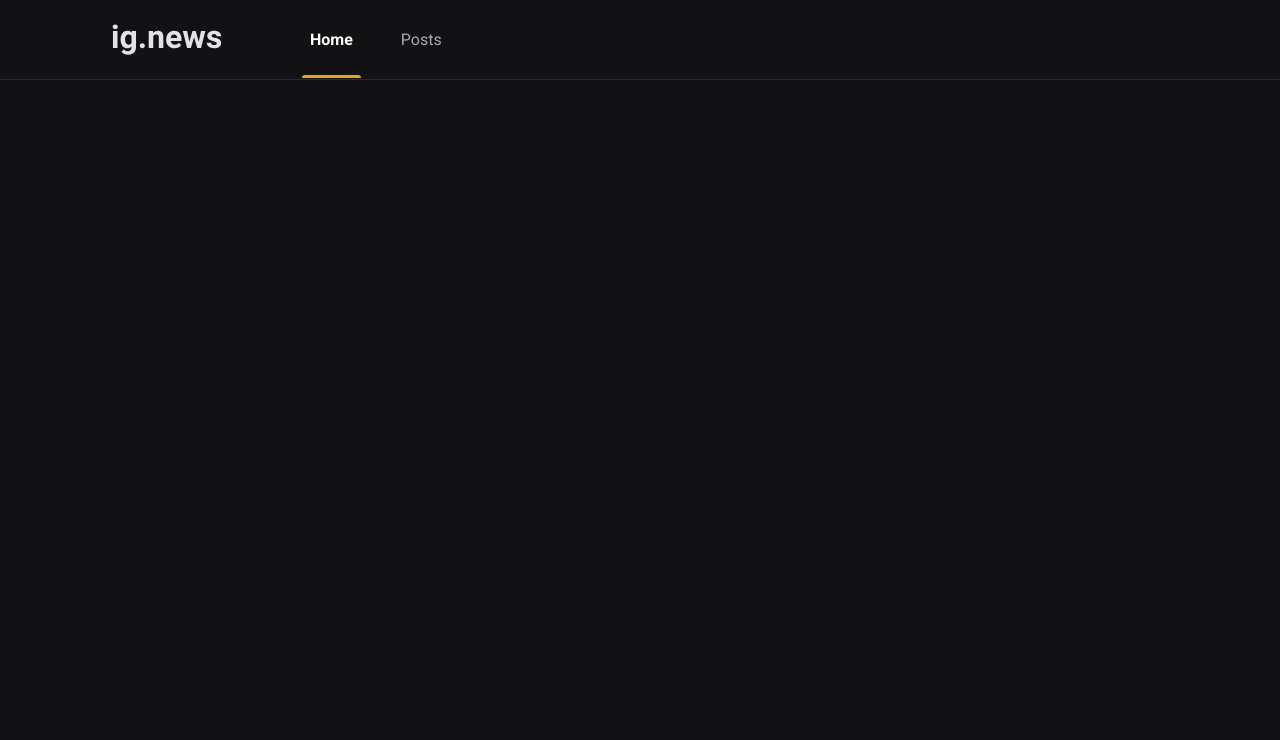
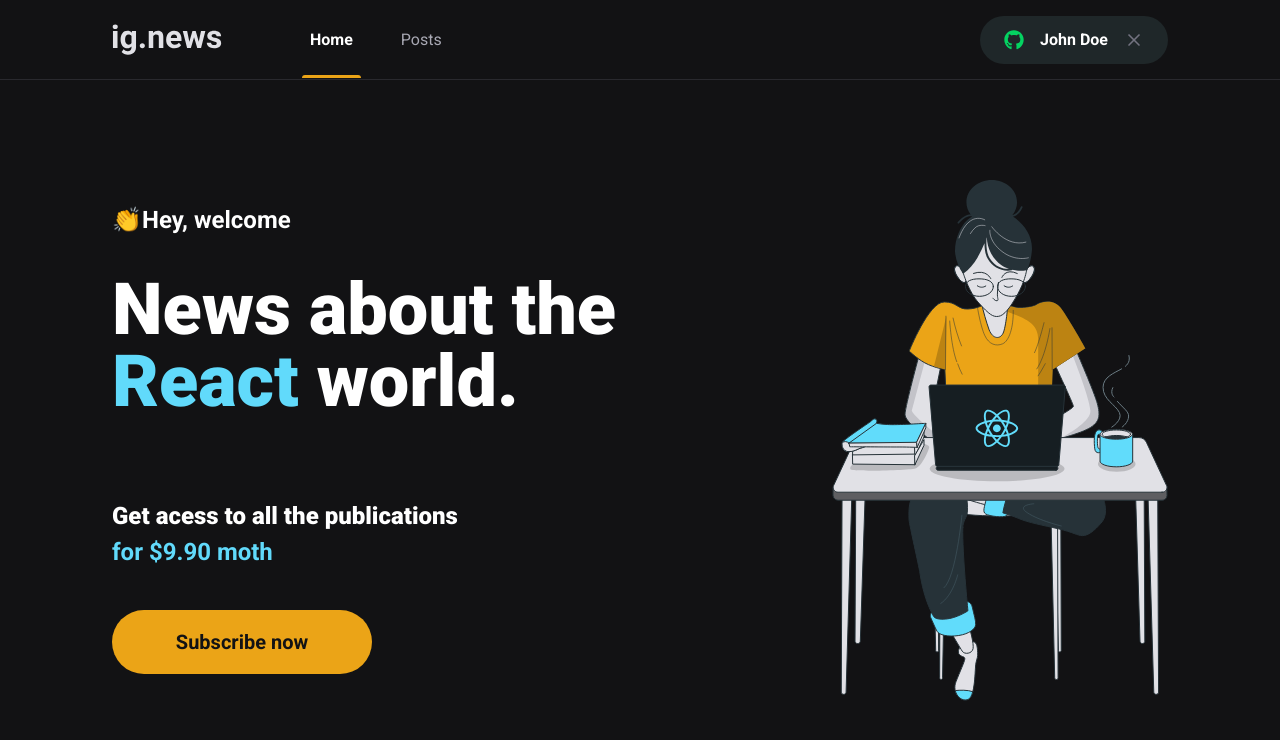
Before and after one commit to Jose-Caldas/projeto-com-NextJS, a Next.js app: page / in a window 1280 px wide. Shown: the top 740 px of the page. Built offline with nearby package versions, Linux system fonts and the light colour scheme.

Commit message:
layout and page Home

```diff
--- a/package.json
+++ b/package.json
@@ -11,6 +11,7 @@
     "next": "10.1.3",
     "react": "17.0.2",
     "react-dom": "17.0.2",
+    "react-icons": "^4.2.0",
     "sass": "^1.32.11"
   },
   "devDependencies": {
--- a/src/components/Header/index.tsx
+++ b/src/components/Header/index.tsx
@@ -1,3 +1,4 @@
+import { SignInButon } from "../SignInButton";
 import styles from "./style.module.scss";
 
 export function Header() {
@@ -9,6 +10,7 @@
           <a className={styles.active}>Home</a>
           <a>Posts</a>
         </nav>
+        <SignInButon />
       </div>
     </header>
   );
--- a/src/components/Header/style.module.scss
+++ b/src/components/Header/style.module.scss
@@ -51,4 +51,8 @@
       }
     }
   }
+
+  button {
+    margin-left: auto;
+  }
 }
--- /dev/null
+++ b/src/components/SignInButton/index.tsx
@@ -0,0 +1,21 @@
+import styles from "./style.module.scss";
+
+import { FaGithub } from "react-icons/fa";
+import { FiX } from "react-icons/fi";
+
+export function SignInButon() {
+  const isUserLoggedIn = true;
+
+  return isUserLoggedIn ? (
+    <button type="button" className={styles.signInButton}>
+      <FaGithub color="#04d361" />
+      John Doe
+      <FiX color="#737380" className={styles.closeIcon} />
+    </button>
+  ) : (
+    <button type="button" className={styles.signInButton}>
+      <FaGithub color="#eba417" />
+      Sign in with GitHub
+    </button>
+  );
+}
--- /dev/null
+++ b/src/components/SignInButton/style.module.scss
@@ -0,0 +1,32 @@
+.signInButton {
+  height: 3rem;
+  border-radius: 3rem;
+  background-color: var(--gray850);
+  border: 0;
+  padding: 0 1.5rem;
+
+  display: flex;
+  align-items: center;
+  justify-content: center;
+
+  color: var(--white);
+  font-weight: bold;
+
+  svg {
+    width: 20px;
+    height: 20px;
+  }
+  svg:first-child {
+    margin-right: 1rem;
+  }
+
+  transition: filter 0.2s;
+
+  &:hover {
+    filter: brightness(0.8);
+  }
+
+  svg.closeIcon {
+    margin-left: 1rem;
+  }
+}
--- /dev/null
+++ b/src/components/SubscribeButton/index.tsx
@@ -0,0 +1,9 @@
+import styles from "./styles.module.scss";
+
+export function SubscribeButton() {
+  return (
+    <button type="button" className={styles.subscribeButton}>
+      Subscribe now
+    </button>
+  );
+}
--- /dev/null
+++ b/src/components/SubscribeButton/styles.module.scss
@@ -0,0 +1,20 @@
+.subscribeButton {
+  width: 260px;
+  height: 4rem;
+  border: 0;
+  border-radius: 2rem;
+  background-color: var(--yellow500);
+  color: var(--gray900);
+  font-size: 1.25rem;
+  font-weight: bold;
+
+  display: flex;
+  align-items: center;
+  justify-content: center;
+
+  transition: filter 0.2s;
+
+  &:hover {
+    filter: brightness(0.8);
+  }
+}
--- /dev/null
+++ b/src/pages/home.module.scss
@@ -0,0 +1,46 @@
+.contentContainer {
+  max-width: 1120px;
+  margin: 0 auto;
+  padding: 0 2rem;
+  height: calc(100vh - 5rem);
+
+  display: flex;
+  align-items: center;
+  justify-content: space-between;
+}
+
+.hero {
+  max-width: 600px;
+
+  // só o primeiro span
+  > span {
+    font-size: 1.5rem;
+    font-weight: bold;
+  }
+
+  h1 {
+    font-size: 4.5rem;
+    line-height: 4.5rem;
+    font-weight: 900;
+    margin-top: 2.5rem;
+
+    span {
+      color: var(--cyan500);
+    }
+  }
+
+  p {
+    font-size: 1.5rem;
+    line-height: 2.25rem;
+    margin-top: 5rem;
+
+    span {
+      color: var(--cyan500);
+      font-weight: bold;
+    }
+  }
+
+  button {
+    margin-top: 2.5rem;
+  }
+}
--- a/src/pages/index.tsx
+++ b/src/pages/index.tsx
@@ -1,13 +1,29 @@
 import Head from "next/head";
+import { SubscribeButton } from "../components/SubscribeButton";
 
-// import styles from "../styles/home.module.scss";
+import styles from "./home.module.scss";
 
 export default function Home() {
   return (
     <>
       <Head>
-        <title>jrnews</title>
+        <title>Home | ig.news</title>
       </Head>
+      <main className={styles.contentContainer}>
+        <section className={styles.hero}>
+          <span>👏Hey, welcome</span>
+          <h1>
+            News about the <span>React </span>world.
+            <p>
+              Get acess to all the publications
+              <br />
+              <span>for $9.90 moth</span>
+            </p>
+          </h1>
+          <SubscribeButton />
+        </section>
+        <img src="/images/avatar.svg" alt="Girl coding" />
+      </main>
     </>
   );
 }
--- a/src/styles/global.scss
+++ b/src/styles/global.scss
@@ -10,6 +10,7 @@
   --gray100: #e1e1e6;
   --gray300: #a8a8b3;
   --gray800: #29292e;
+  --gray850: #1f2729;
   --gray900: #121214;
 
   --cyan500: #61dafb;
```
Also changed, not shown: 1 other file (tests, documents, lock files or other folders).
